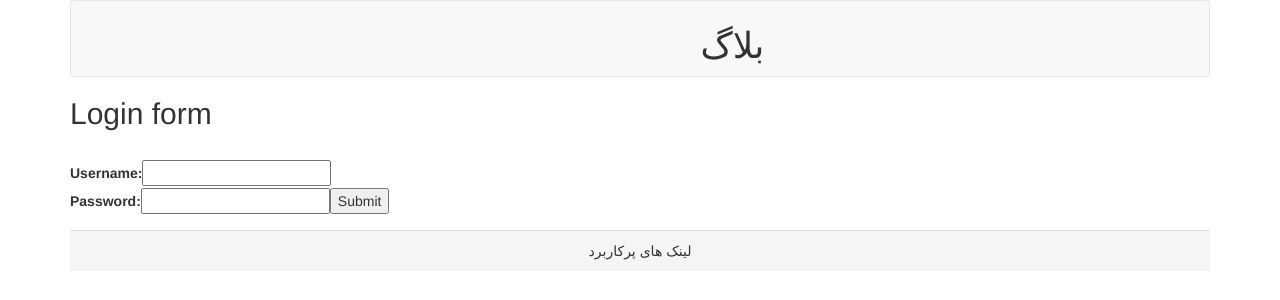
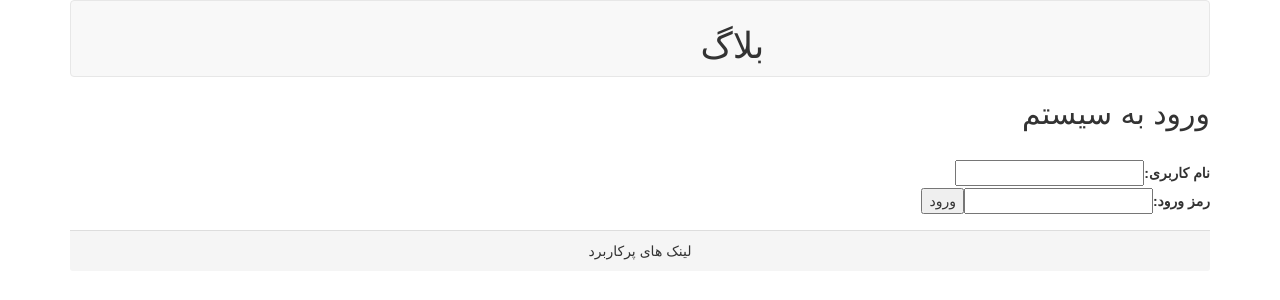
Before and after one commit to faramarz123/blog, a React app: page / in a window 1280 px wide. Shown: the top 300 px of the page. Built offline with nearby package versions, Linux system fonts and the light colour scheme.

Commit message:
Update login Component

```diff
--- a/app/components/loginpage.js
+++ b/app/components/loginpage.js
@@ -49,19 +49,19 @@ class Login extends Component
         {
             //render login form
             return(
-                <form onSubmit={this.handleSubmit}>
-                 <h2>Login form</h2><br/>
+                <form dir="rtl" onSubmit={this.handleSubmit}>
+                 <h2>ورود به سیستم</h2><br/>
                  <label>
-                 Username:
+                 نام کاربری:
                  </label>
                         <input type="text" name="name"  onChange={this.handleUsername}/>
                  <br />
                  <label>
-                 Password:
+                 رمز ورود:
                  </label>
-                        <input type="text" name="password"  onChange={this.handlePassword} />
+                        <input type="password" name="password"  onChange={this.handlePassword} />
 
-                 <input type="submit" value="Submit" />
+                 <input type="submit" value="ورود"  />
             </form>
         )
     }
```
